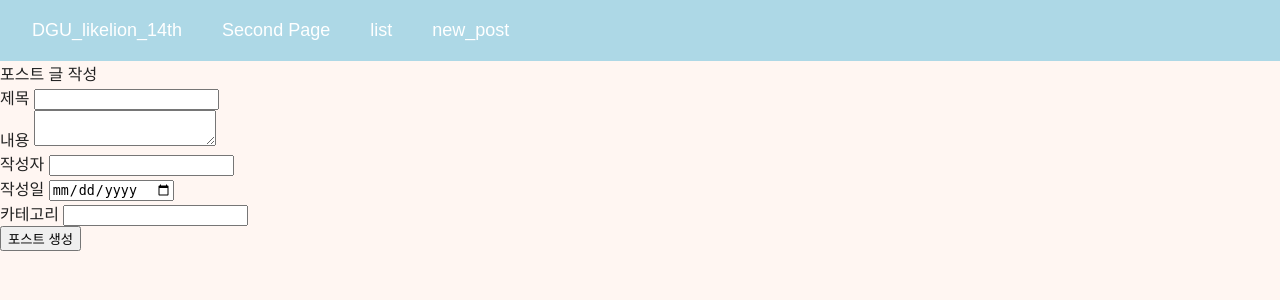
After one commit to choosooa/likelion_14th_hw, a Django app: page /new_post in a window 1280 px wide. The commit adds this page. Shown: the top 300 px of the page. Run offline with Django 5.2, Linux system fonts and the light colour scheme.

Commit message:
3주차 과제 제출

```diff
--- /dev/null
+++ b/main/templates/main/new_post.html
@@ -0,0 +1,38 @@
+{% extends 'base.html' %}
+{% load static %}
+
+{% block content %}
+<div class="form-wrapper">
+    <form action="{% url 'main:create' %}" method="post">
+        {% csrf_token %}
+        <div class="form-title">포스트 글 작성</div>
+
+        <div class="form-group">
+            <label for="title">제목</label>
+            <input type="text" id="title" name="title" required>
+        </div>
+
+        <div class="form-group">
+            <label for="content">내용</label>
+            <textarea id="content" name="content" required></textarea>
+        </div>
+
+        <div class="form-group">
+            <label for="writer">작성자</label>
+            <input type="text" id="writer" name="writer" required>
+        </div>
+
+        <div class="form-group">
+            <label for="pub_date">작성일</label>
+            <input type="date" id="pub_date" name="pub_date" required>
+        </div>
+
+        <div class="form-group">
+            <label for="category">카테고리</label>
+            <input type="text" id="category" name="category" required>
+        </div>
+
+        <button type="submit">포스트 생성</button>
+    </form>
+</div>
+{% endblock %}
--- /dev/null
+++ b/main/urls.py
@@ -0,0 +1,16 @@
+from django.urls import path
+
+from . import views
+from .views import *
+
+app_name = 'main'
+urlpatterns = [
+    path('', mainpage, name='mainpage'),
+    path('new_post', new_post, name='new_post'),
+    path('create', create, name='create'),
+    path('post', postpage, name='postpage'),
+    path('detail/<int:post_id>', detail, name='detail'),
+    path('edit/<int:post_id>', edit, name='edit'),
+    path('update/<int:post_id>', update, name='update'),
+    path('delete/<int:post_id>', delete, name='delete'),
+]
--- a/main/views.py
+++ b/main/views.py
@@ -1,4 +1,5 @@
-from django.shortcuts import render
+from django.shortcuts import render, redirect, get_object_or_404
+from .models import *
 
 # Create your views here.
 def mainpage(request):
@@ -27,3 +28,48 @@ def mainpage(request):
         ]
     }
     return render(request, 'main/mainpage.html', context)
+
+def new_post(request):
+    return render(request, 'main/new_post.html')
+
+def create(request):
+    new_post = Post()
+
+    new_post.title = request.POST['title']
+    new_post.writer = request.POST['writer']
+    new_post.pub_date = request.POST['pub_date']
+    new_post.content = request.POST['content']
+    new_post.category = request.POST['category']
+
+    new_post.save()
+
+    return redirect('main:detail', new_post.id)
+
+def postpage(request):
+    posts = Post.objects.all()
+    return render(request, 'main/postpage.html', {'posts': posts})
+
+def detail(request, post_id):
+    post = get_object_or_404(Post, pk=post_id)
+    return render(request, 'main/detail.html', {'post':post})
+
+def edit(request, post_id):
+    edit_post = get_object_or_404(Post, pk=post_id)
+    return render(request, 'main/edit.html', {"post":edit_post})
+
+def update(request, post_id):
+    update_post = get_object_or_404(Post, pk=post_id)
+    update_post.title = request.POST['title']
+    update_post.writer = request.POST['writer']
+    update_post.pub_date = request.POST['pub_date']
+    update_post.content = request.POST['content']
+    update_post.category = request.POST['category']
+    update_post.save()
+
+    return redirect('main:detail', update_post.id)
+
+def delete(request, post_id):
+    delete_post = get_object_or_404(Post, pk=post_id)
+    delete_post.delete()
+
+    return redirect('main:postpage')
--- a/project/templates/shared/_navbar.html
+++ b/project/templates/shared/_navbar.html
@@ -1,6 +1,20 @@
+{% load static %}
 <nav class="navbar-container">
     <!-- mainpage 링크 연결 -->
     <a class="navbar-link" href="{% url 'mainpage' %}">DGU_likelion_14th</a>
     <!-- secondpage 링크 연결 -->
     <a class="navbar-link" href="{% url 'secondpage' %}">Second Page</a>
+
+    <div class="nav-item {% if request.resolver_match.url_name == 'postpage' %}active{% endif %}">
+        <a class="navbar-link" href="{% url 'main:postpage' %}">
+            <span class="nav-label">list</span>
+        </a>
+    </div>
+
+    <div class="nav-item {% if request.resolver_match.url_name == 'new_post' %}active{% endif %}">
+        <a class="navbar-link" href="{% url 'main:new_post' %}">
+            <span class="nav-label">new_post</span>
+        </a>
+    </div>
+
 </nav>
--- a/project/urls.py
+++ b/project/urls.py
@@ -15,11 +15,12 @@ Including another URLconf
     2. Add a URL to urlpatterns:  path('blog/', include('blog.urls'))
 """
 from django.contrib import admin
-from django.urls import path
+from django.urls import path, include
 from main import views
 
 urlpatterns = [
     path('admin/', admin.site.urls),
     path('',views.mainpage, name="mainpage"),
-    path('second',views.secondpage, name="secondpage")
+    path('second',views.secondpage, name="secondpage"),
+    path('', include('main.urls')),
 ]
```
Also changed, not shown: main/models.py (+9 -0 lines), main/templates/main/detail.html (added, +28 -0 lines), main/templates/main/edit.html (added, +38 -0 lines), main/templates/main/postpage.html (added, +30 -0 lines), main/migrations/0001_initial.py (added), main/migrations/0002_post_category.py (added), project/static/images/memo.png (added), project/static/images/post.jpg (added), project/static/images/write.png (added). Lines whose indentation alone changed are shown as unchanged.
